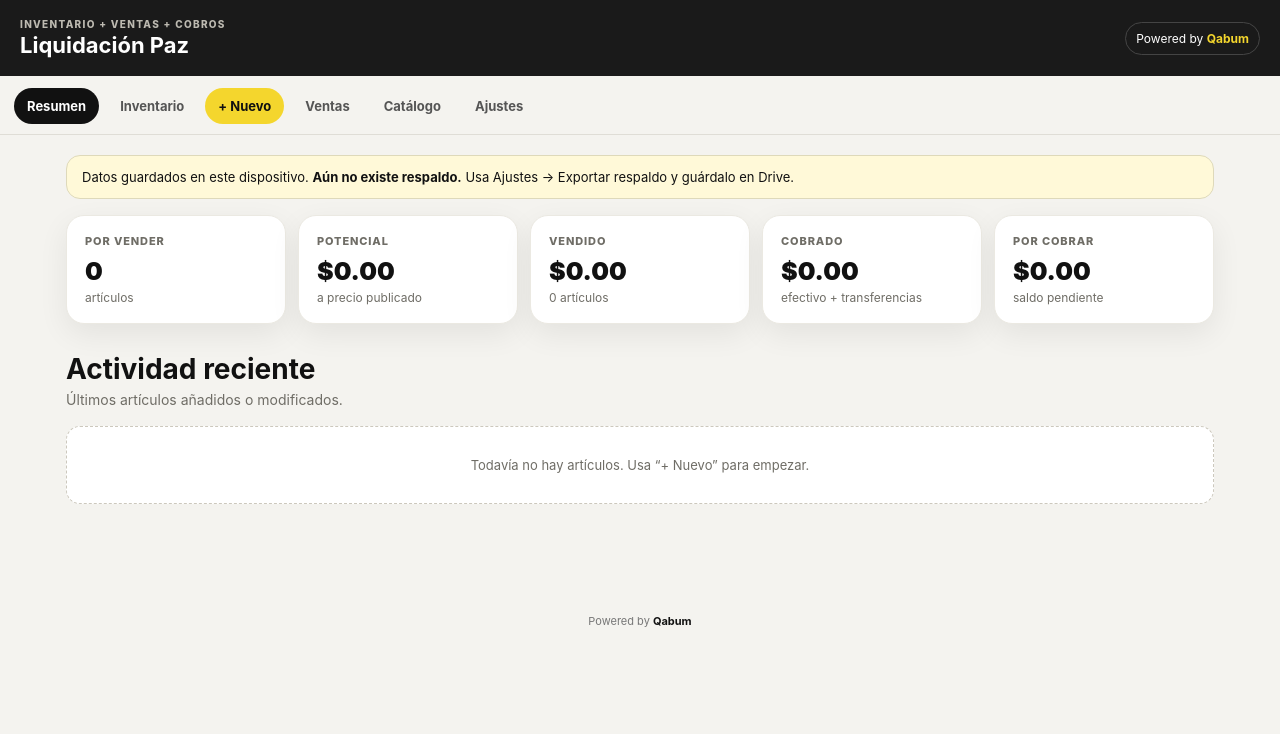
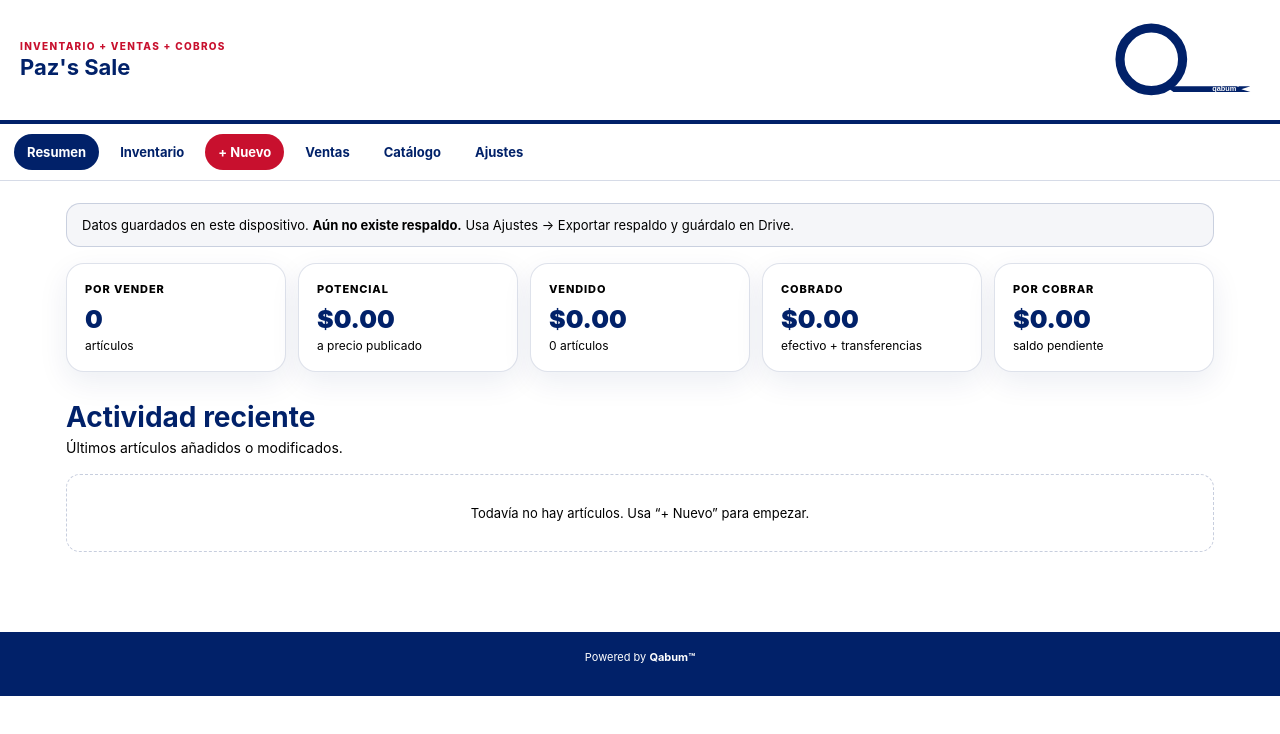
Before and after one commit to 3sbien/qabum.github.io, a plain HTML site: page liquidacion-paz/index.html in a window 1280 px wide. Drawn offline with nearby package versions, Linux system fonts and the light colour scheme.

Commit message:
Rename and rebrand Paz's Sale

```diff
--- a/liquidacion-paz/index.html
+++ b/liquidacion-paz/index.html
@@ -3,22 +3,26 @@
 <head>
   <meta charset="UTF-8" />
   <meta name="viewport" content="width=device-width,initial-scale=1,viewport-fit=cover" />
-  <meta name="theme-color" content="#111111" />
+  <meta name="theme-color" content="#012169" />
   <meta name="apple-mobile-web-app-capable" content="yes" />
-  <meta name="apple-mobile-web-app-status-bar-style" content="black-translucent" />
-  <title>Qabum | Inventario y Liquidación</title>
+  <meta name="apple-mobile-web-app-status-bar-style" content="default" />
+  <title>Qabum | Paz's Sale</title>
   <link rel="manifest" href="manifest.json" />
   <link rel="stylesheet" href="styles.css" />
+  <link rel="stylesheet" href="brand.css" />
   <script defer src="https://cdnjs.cloudflare.com/ajax/libs/jspdf/2.5.2/jspdf.umd.min.js"></script>
   <script defer src="app.js"></script>
+  <script defer src="brand.js"></script>
 </head>
 <body>
   <header class="topbar">
     <div>
       <div class="eyebrow">Inventario + ventas + cobros</div>
-      <h1>Liquidación Paz</h1>
+      <h1>Paz's Sale</h1>
     </div>
-    <div class="qabum-badge">Powered by <strong>Qabum</strong></div>
+    <a class="brand-link" href="https://qabum.com" target="_blank" rel="noopener noreferrer" aria-label="Ir a qabum.com">
+      <img src="qabum-logo.svg" alt="Qabum™" />
+    </a>
   </header>
 
   <nav class="tabs" aria-label="Navegación principal">
@@ -103,6 +107,6 @@
   </dialog>
 
   <div id="toast" class="toast" role="status" aria-live="polite"></div>
-  <footer>Powered by <strong>Qabum</strong></footer>
+  <footer><a href="https://qabum.com" target="_blank" rel="noopener noreferrer">Powered by <strong>Qabum™</strong></a></footer>
 </body>
 </html>
```
